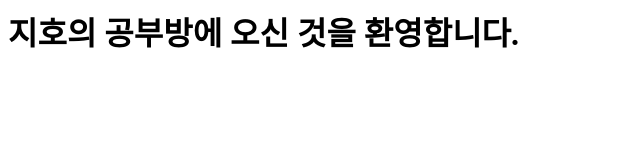
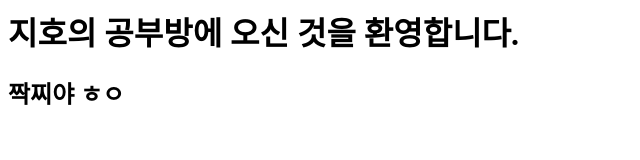
Before and after one commit to LifePlu/I-m-Genius, a plain HTML site: page index.html in a window 1280 px wide. Shown: the whole page, without its empty margins (0-640 px from the left). Drawn offline with Linux system fonts and the light colour scheme.

Commit message:
Update index.html

```diff
--- a/index.html
+++ b/index.html
@@ -4,5 +4,6 @@
 </head>
 <body>
           <h1> 지호의 공부방에 오신 것을 환영합니다. </h1>
+          <h2> 짝찌야 ㅎㅇ </h2>
 </body>
 </html>
```
